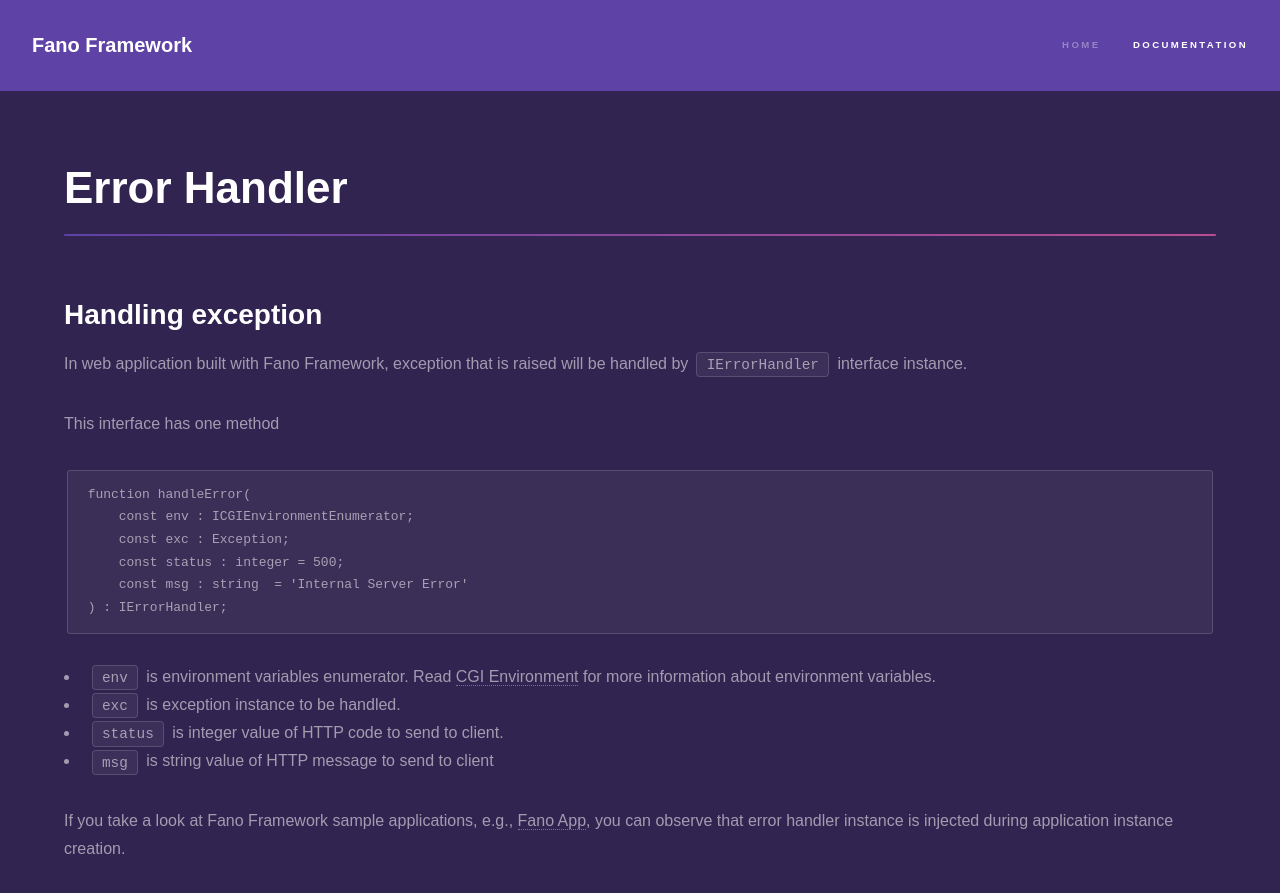
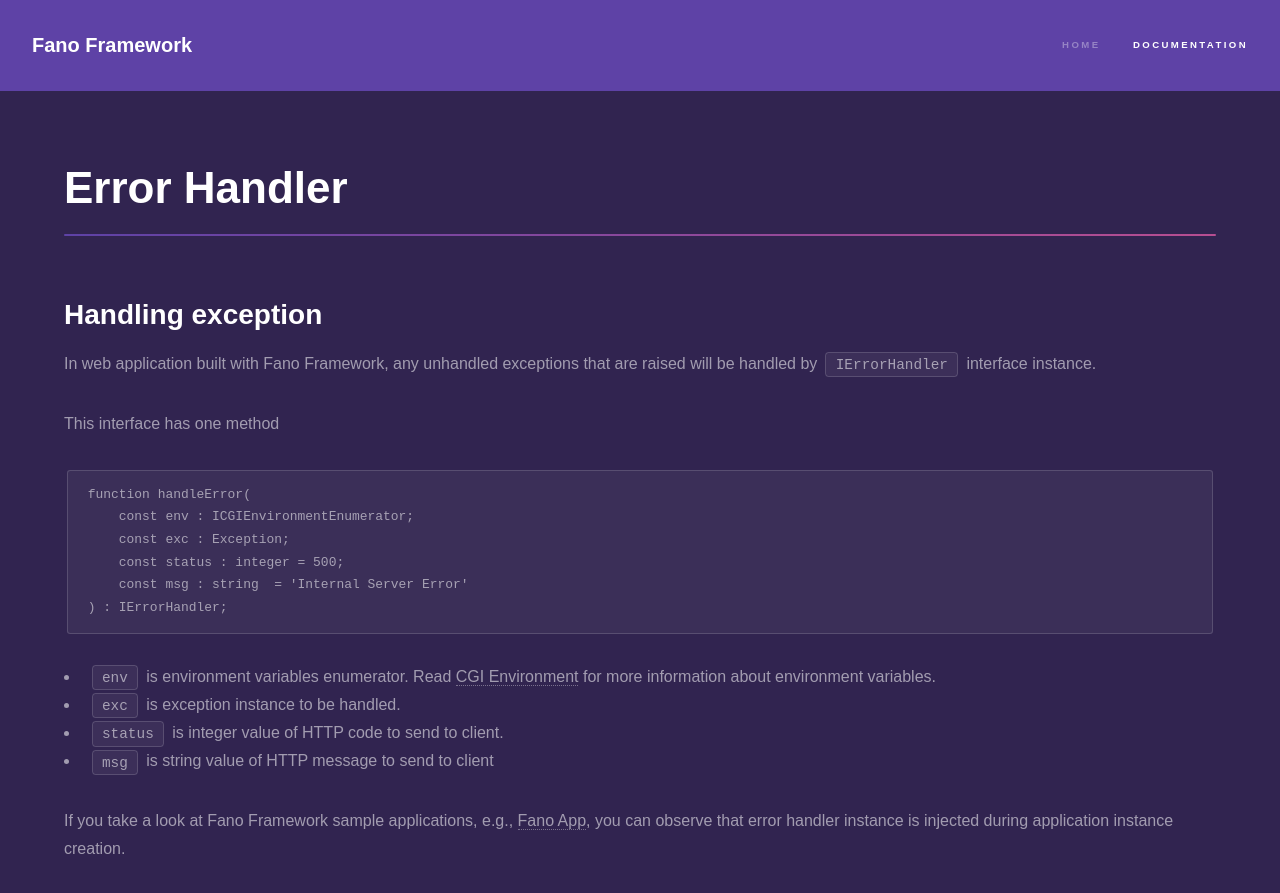
Before and after one commit to fanoframework/fanoframework.github.io, a Jekyll site: the page built from error-handler/index.md, in a window 1280 px wide and 900 px high. Shown: the top 893 px of the window. Built offline with Jekyll 4.4.1, drawn with Linux system fonts in a browser that asks for light colours; our own code applies the rules of GitHub Pages for plain Markdown files.

Commit message:
Update index.md

```diff
--- a/error-handler/index.md
+++ b/error-handler/index.md
@@ -7,7 +7,7 @@
 
 ## Handling exception
 
-In web application built with Fano Framework, exception that is raised will be handled by `IErrorHandler` interface instance.
+In web application built with Fano Framework, any unhandled exceptions that are raised will be handled by `IErrorHandler` interface instance.
 
 This interface has one method
 
```
